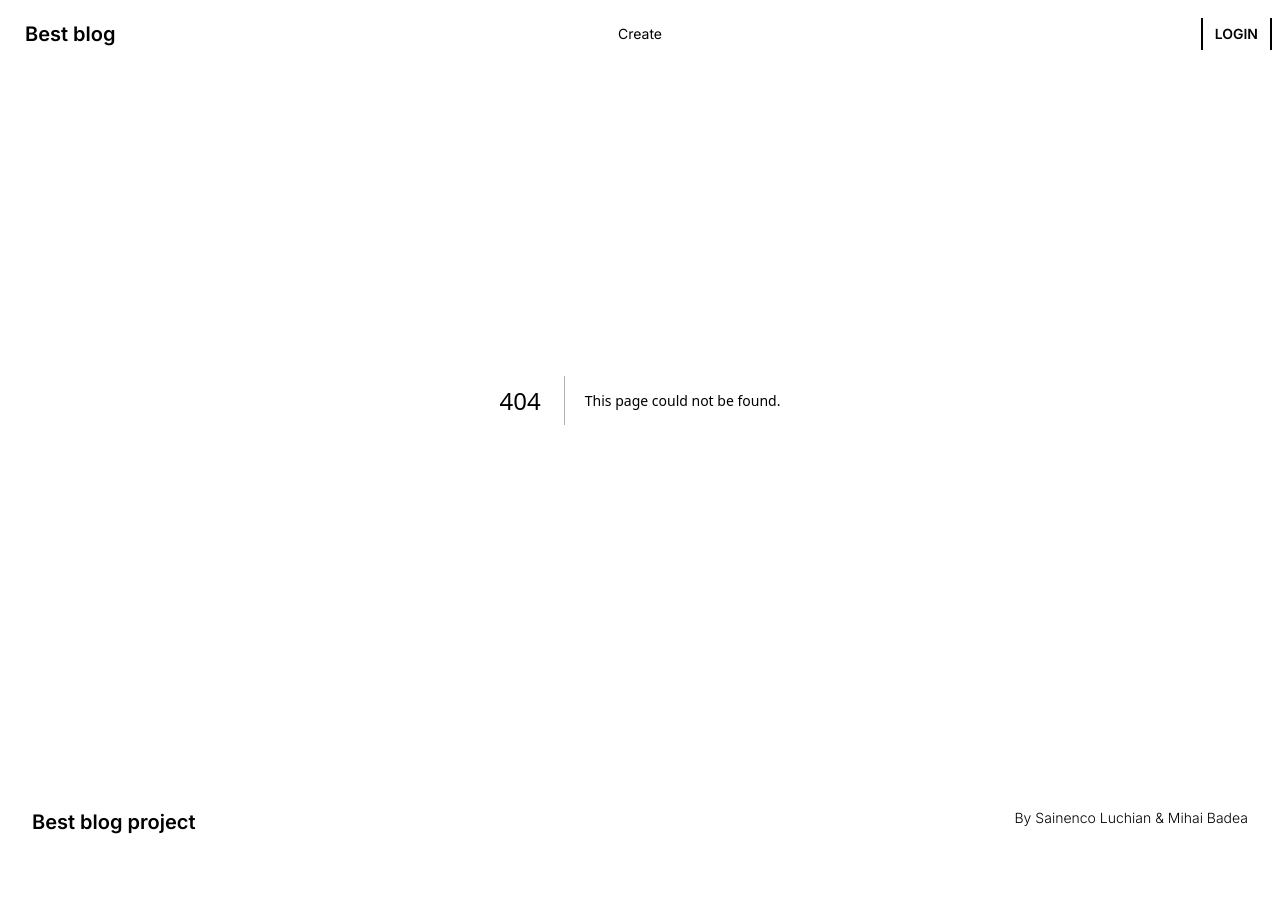
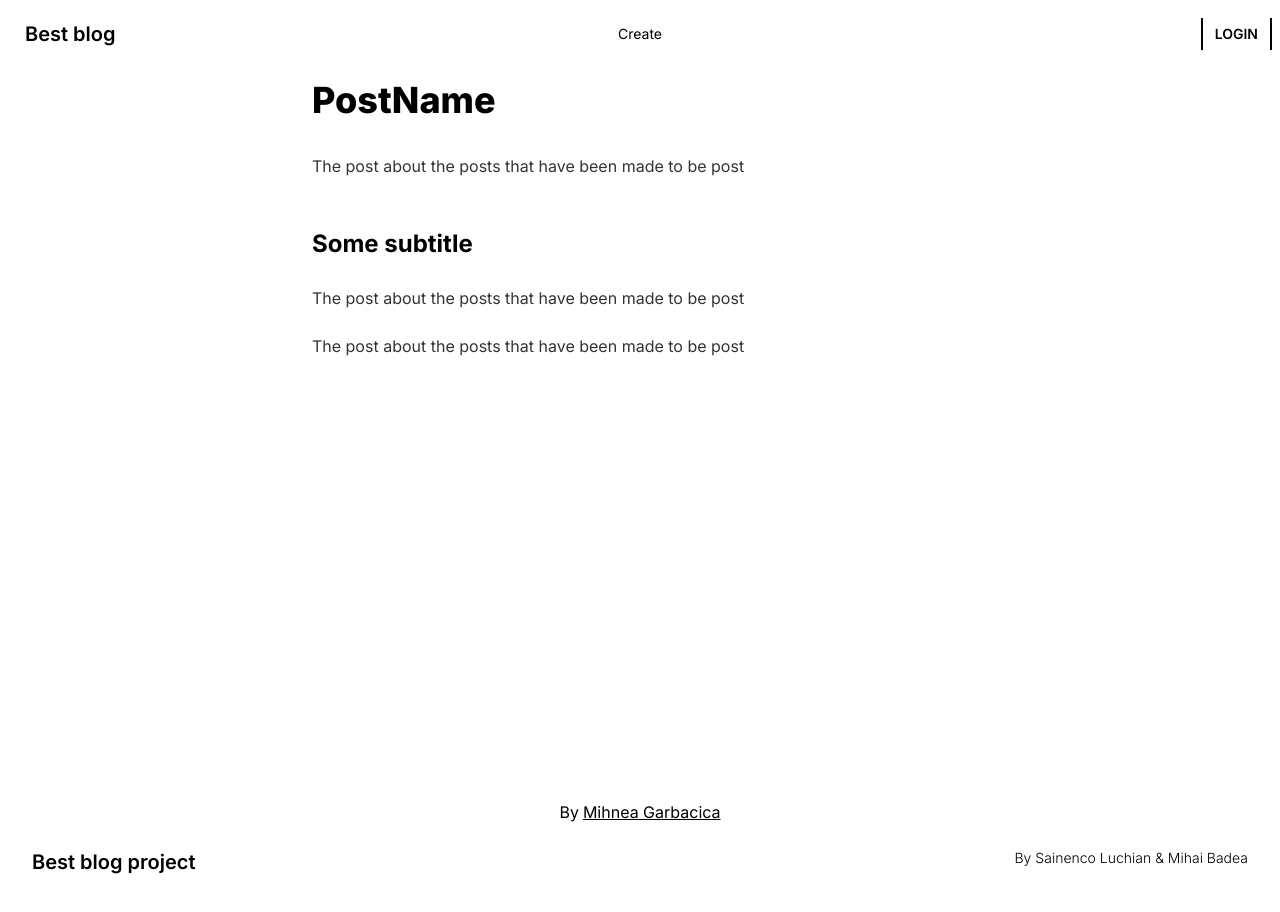
Before and after one commit to LucaSain/best-blog, a Next.js app: page /1/1 in a window 1280 px wide. Before the commit this address had no page. Shown: the top 912 px of the page. Before the commit the page ends 880 px from the top, so only its background shows below. Built offline with nearby package versions, Linux system fonts and the light colour scheme.

Commit message:
Page: Post

```diff
--- /dev/null
+++ b/src/app/[user]/[post]/page.tsx
@@ -0,0 +1,16 @@
+export default function Post() {
+  return (
+    <>
+      <div className="pt-20 prose mx-4 sm:mx-auto min-h-screen h-max ">
+        <h1> PostName</h1>
+        <p>The post about the posts that have been made to be post</p>
+        <h2> Some subtitle</h2>
+        <p>The post about the posts that have been made to be post</p>
+        <p>The post about the posts that have been made to be post</p>
+      </div>
+      <div className="w-screen flex justify-center mb-4">
+        By <a className="ml-1 underline cursor-pointer">Mihnea Garbacica</a>
+      </div>
+    </>
+  );
+}
```
